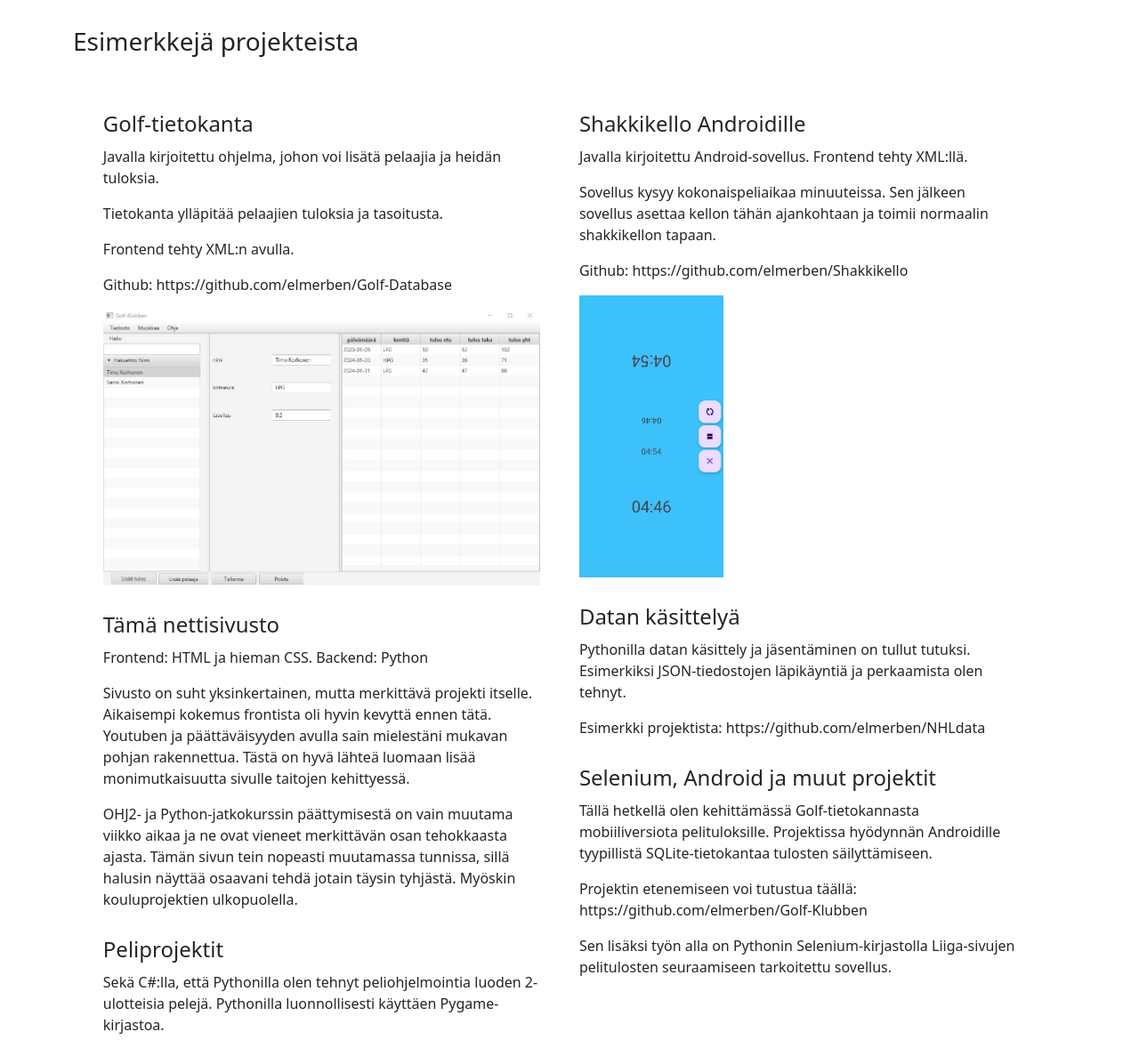
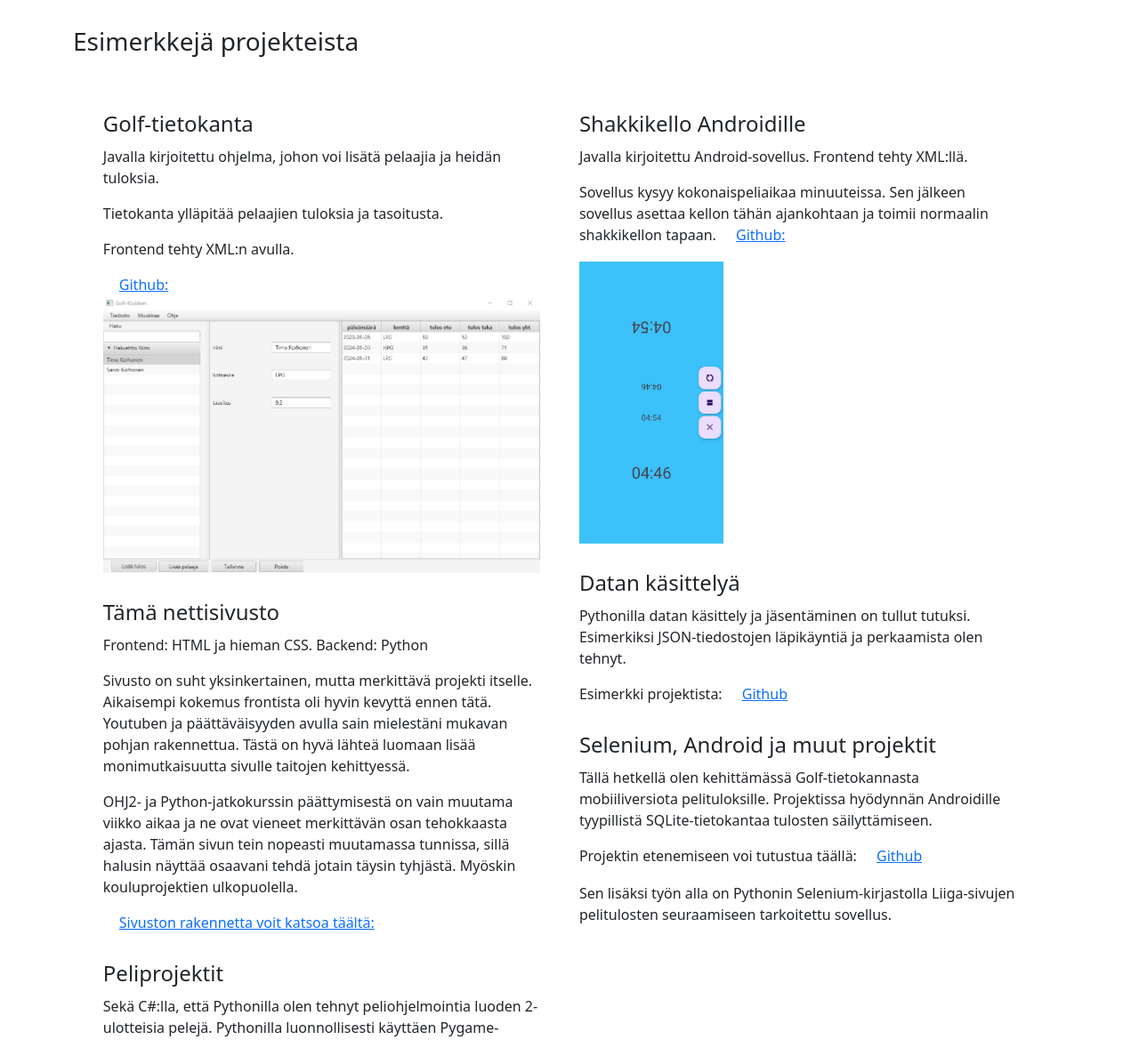
Before and after one commit to elmerben/Kotisivut, a Python web app: template Kotisivut/templates/projektit.html in a window 1280 px wide. Shown: the part 72-1241 px from the top of the page at 89% size. Run offline with Jinja, Linux system fonts and the light colour scheme; the template is opened without the code that fills it, so the values that code supplies are empty.

Commit message:
Linkkien lisäämistä ja sivun selkeytystä.

```diff
--- a/Kotisivut/__init__.py
+++ b/Kotisivut/__init__.py
@@ -8,7 +8,7 @@ KANTA_NIMI = "database.db"
 
 def sovellus():
     paasovellus = Flask(__name__)
-    paasovellus.config["SALAUSAVAIN"] = "*SALAINEN*"
+    paasovellus.config["SALAUSAVAIN"] = "kasd2i5hasd1983rf"
     paasovellus.config['SQLALCHEMY_DATABASE_URI'] = f'sqlite:///{KANTA_NIMI}'
     db.init_app(paasovellus)
 
--- a/Kotisivut/templates/kirja.html
+++ b/Kotisivut/templates/kirja.html
@@ -10,7 +10,6 @@
         body {
             font-family: Arial, sans-serif;
             text-align: center;
-            margin-top: 50px;
         }
 
         .kommentit {
--- a/Kotisivut/templates/projektit.html
+++ b/Kotisivut/templates/projektit.html
@@ -53,7 +53,7 @@
             <p>Javalla kirjoitettu ohjelma, johon voi lisätä pelaajia ja heidän tuloksia.</p>
             <p>Tietokanta ylläpitää pelaajien tuloksia ja tasoitusta.</p>
             <p>Frontend tehty XML:n avulla.</p>
-            <p>Github: https://github.com/elmerben/Golf-Database </p>
+            <a href="https://github.com/elmerben/Golf-Database" target="_blank">Github:</a>
             <div class="image">
                 <img src="{{ url_for('static', filename='sisalto/projekti1.jpg') }}" alt="Projekti 1"> </div>
 
@@ -66,6 +66,8 @@
             <p>OHJ2- ja Python-jatkokurssin päättymisestä on vain muutama viikko aikaa ja ne ovat vieneet
                 merkittävän osan tehokkaasta ajasta. Tämän sivun tein nopeasti muutamassa tunnissa, sillä halusin
             näyttää osaavani tehdä jotain täysin tyhjästä. Myöskin kouluprojektien ulkopuolella. </p>
+            <a href="https://github.com/elmerben/Kotisivut" target="_blank">Sivuston rakennetta voit katsoa täältä:</a>
+            <p> </p>
 
             <h4>Peliprojektit</h4>
             <p>Sekä C#:lla, että Pythonilla olen tehnyt peliohjelmointia luoden 2-ulotteisia pelejä. Pythonilla
@@ -82,20 +84,22 @@
             <p>Javalla kirjoitettu Android-sovellus. Frontend tehty XML:llä.</p>
             <p>Sovellus kysyy kokonaispeliaikaa minuuteissa. Sen jälkeen sovellus asettaa kellon
                 tähän ajankohtaan ja toimii normaalin shakkikellon tapaan.
+                <a href="https://github.com/elmerben/Shakkikello" target="_blank">Github:</a>
+
             </p>
-            <p>Github: https://github.com/elmerben/Shakkikello</p>
             <img src="{{ url_for('static', filename='sisalto/projekti2.jpg') }}" alt="Projekti 1" class="pystykuva">
             <h4>Datan käsittelyä</h4>
             <p>Pythonilla datan käsittely ja jäsentäminen on tullut tutuksi. Esimerkiksi JSON-tiedostojen
                 läpikäyntiä ja perkaamista olen tehnyt.
             </p>
-            <p>Esimerkki projektista: https://github.com/elmerben/NHLdata </p>
+            <p>Esimerkki projektista: <a href="https://github.com/elmerben/NHLdata" target="_blank">Github</a>
+            </p>
 
             <h4>Selenium, Android ja muut projektit</h4>
             <p>Tällä hetkellä olen kehittämässä Golf-tietokannasta mobiiliversiota pelituloksille.
                 Projektissa hyödynnän Androidille tyypillistä SQLite-tietokantaa tulosten säilyttämiseen.
             </p>
-            <p>Projektin etenemiseen voi tutustua täällä: https://github.com/elmerben/Golf-Klubben</p>
+            <p>Projektin etenemiseen voi tutustua täällä:  <a href="https://github.com/elmerben/Golf-Klubben" target="_blank">Github</a></p>
             <p>Sen lisäksi työn alla on Pythonin Selenium-kirjastolla Liiga-sivujen pelitulosten seuraamiseen
                  tarkoitettu sovellus.
             </p>
--- a/Kotisivut/templates/tiedot.html
+++ /dev/null
@@ -1,5 +0,0 @@
-{% extends "base.html" %}
-{% block title %}Etusivu{% endblock %}
-{% block content %}
-<h3 align="center">Tiedot</h3>
-{% endblock %}
```
